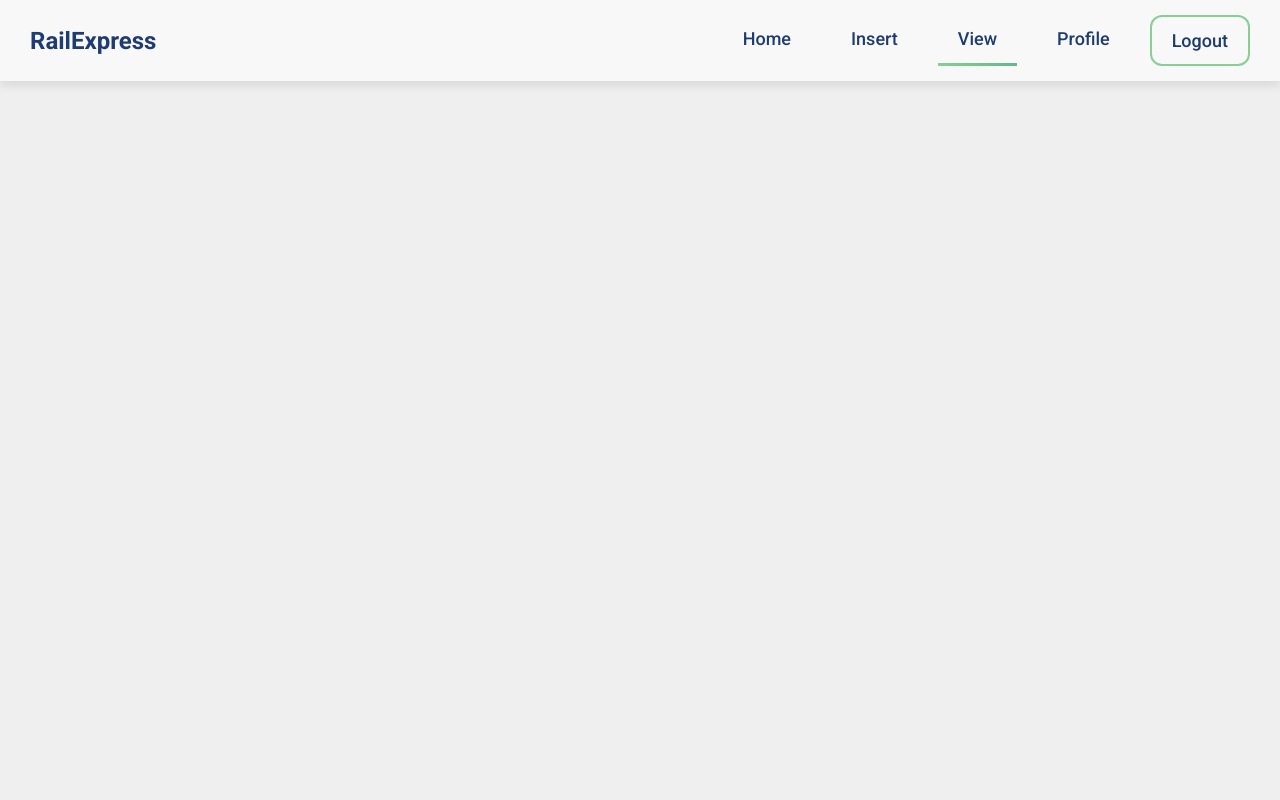
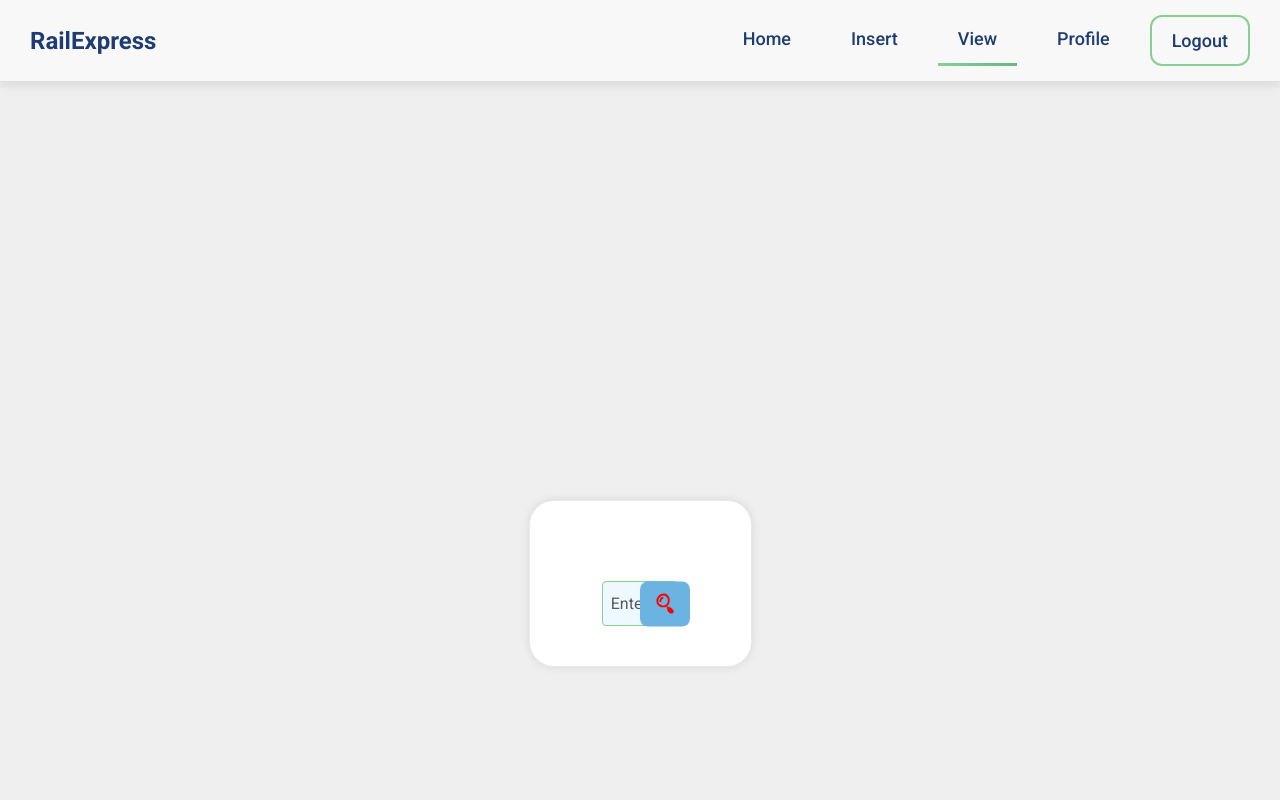
Before and after one commit to ParcelManagment/Website_Frontend, a React (Create React App) app in the folder Parcel_Management_System/: page /view in a window 1280 px wide. Shown: the top 800 px of the page. Built offline with nearby package versions, Linux system fonts and the light colour scheme; no server answers.

Commit message:
update view

```diff
--- a/Parcel_Management_System/src/Components/ViewPage/ViewPage.css
+++ b/Parcel_Management_System/src/Components/ViewPage/ViewPage.css
@@ -2,9 +2,8 @@
     display: flex;
     flex-direction: column;
     align-items: center;
-    margin-top: 1500px;
+    margin-top: 500px;
     color: #1e3c72;
-    max-width: 1200px;
     margin-left: auto;
     margin-right: auto;
     padding: 0 15px;
@@ -14,8 +13,8 @@
     display: flex;
     justify-content: center;
     align-items: center;
-    width: 80%;
-    margin-top: 80px;
+    width: 100%;
+    margin-top: 20px;
     margin-bottom: 30px;
 }
 
@@ -31,7 +30,6 @@
     height: 45px;
     border-radius: 8px;
     padding-left: 15px;
-    box-sizing: border-box;
     font-size: 18px;
     border: 2px solid #1e3c72;
     background-color: #f0f8ff;
--- a/Parcel_Management_System/src/Components/ViewPage/ViewPage.jsx
+++ b/Parcel_Management_System/src/Components/ViewPage/ViewPage.jsx
@@ -87,18 +87,18 @@ const ViewPage = () => {
 
 
     return (
-        <div className="search-form-container">
-            <form className="form" onSubmit={handleSearch}>
-                <div className='input_wrapper'>
+        <div className="search-form-container container">
+        <form className="form row justify-content-center" onSubmit={handleSearch}>
+          <div className="input_wrapper col-md-6 col-sm-8 d-flex">
             <input
               type="text"
               placeholder="Enter Parcel ID Here..."
               value={searchTerm}
               onChange={(e) => setSearchTerm(e.target.value)}
-                        className='input_box'
+              className="input_box form-control"
             />
-                    <button type="submit" className='search_button'>
-                        <img src={Search_img} alt='search_image' className='search_img' />
+            <button type="submit" className="search_button btn btn-primary ml-2">
+              <img src={Search_img} alt="search_image" className="search_img" />
             </button>
           </div>
         </form>
```
Lines whose indentation alone changed are shown as unchanged.
